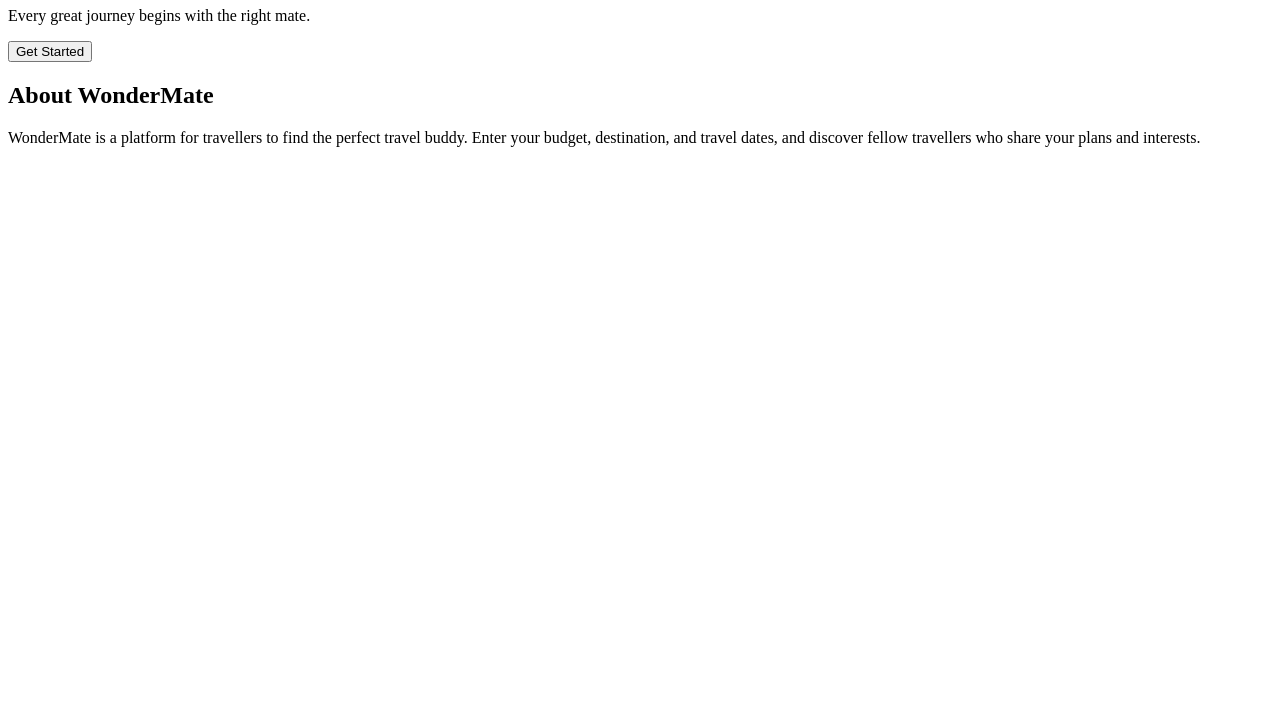
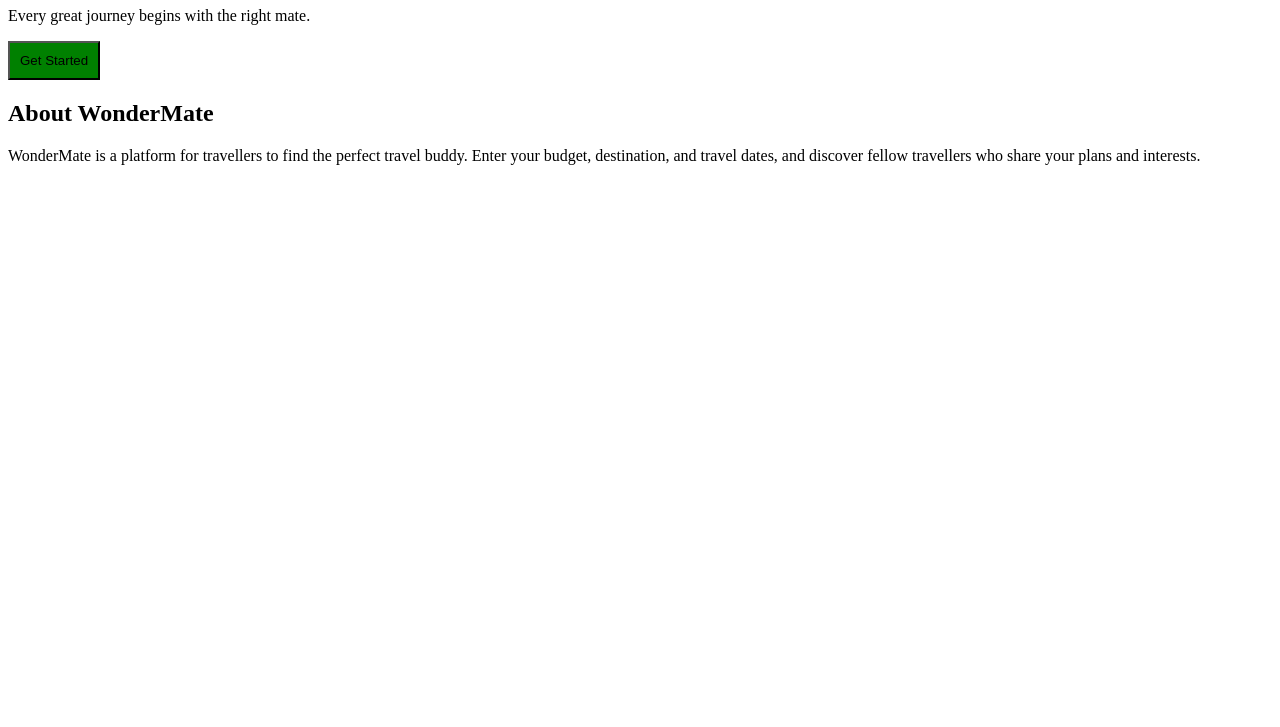
Before and after one commit to mohitsharmachambi044-design/WonderMate, a plain HTML site: page index.html in a window 1280 px wide. Shown: the part 73-800 px from the top of the page. Drawn offline with Linux system fonts and the light colour scheme.

Commit message:
HTML and github create and push learning

```diff
--- a/index.html
+++ b/index.html
@@ -1,14 +1,19 @@
 <!doctype html>
 <html>
 <head>
-
   <title>WonderMate</title>
+  <style>
+    .button{
+      padding: 10px;
+      background: green;
+    }
+  </style>
 </head>
 <body>
 
   <h1>WonderMate</h1>
   <p>Every great journey begins with the right mate.</p>
-  <button>Get Started</button>
+  <button class="button">Get Started</button>
 
   <!-- About Section -->
   <h2>About WonderMate</h2>
```
